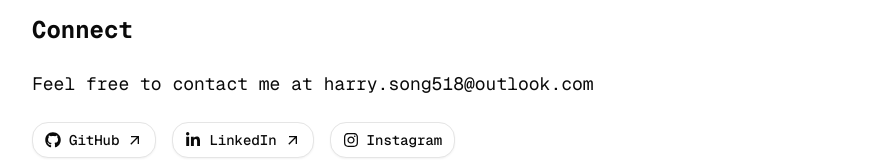
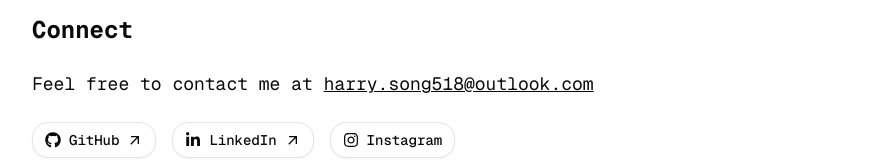
Before and after one commit to codingzilin/harry-portfolio, a Next.js app in the folder portfolio/: page / in a window 1280 px wide. Shown: the part 946-1106 px from the top of the page, without its empty margins (192-1087 px from the left). Built offline with nearby package versions, Linux system fonts and the light colour scheme.

Commit message:
feat: add anchor tag for email address

```diff
--- a/portfolio/src/app/components/ContactSection.tsx
+++ b/portfolio/src/app/components/ContactSection.tsx
@@ -9,7 +9,7 @@ import PopOverInstagram from './PopOverInstagram';
 export default function ContactSection() {
   return (
     <><div className='flex py-6'>
-      <p className='font-mono text-lg'>Feel free to contact me at harry.song518@outlook.com</p>
+      <p className='font-mono text-lg'>Feel free to contact me at <a href="mailto:harry.song518@outlook.com" className="underline hover:text-blue-500 transition-colors">harry.song518@outlook.com</a></p>
     </div>
     <div className='flex flex-row gap-4'>
         <Button
```
